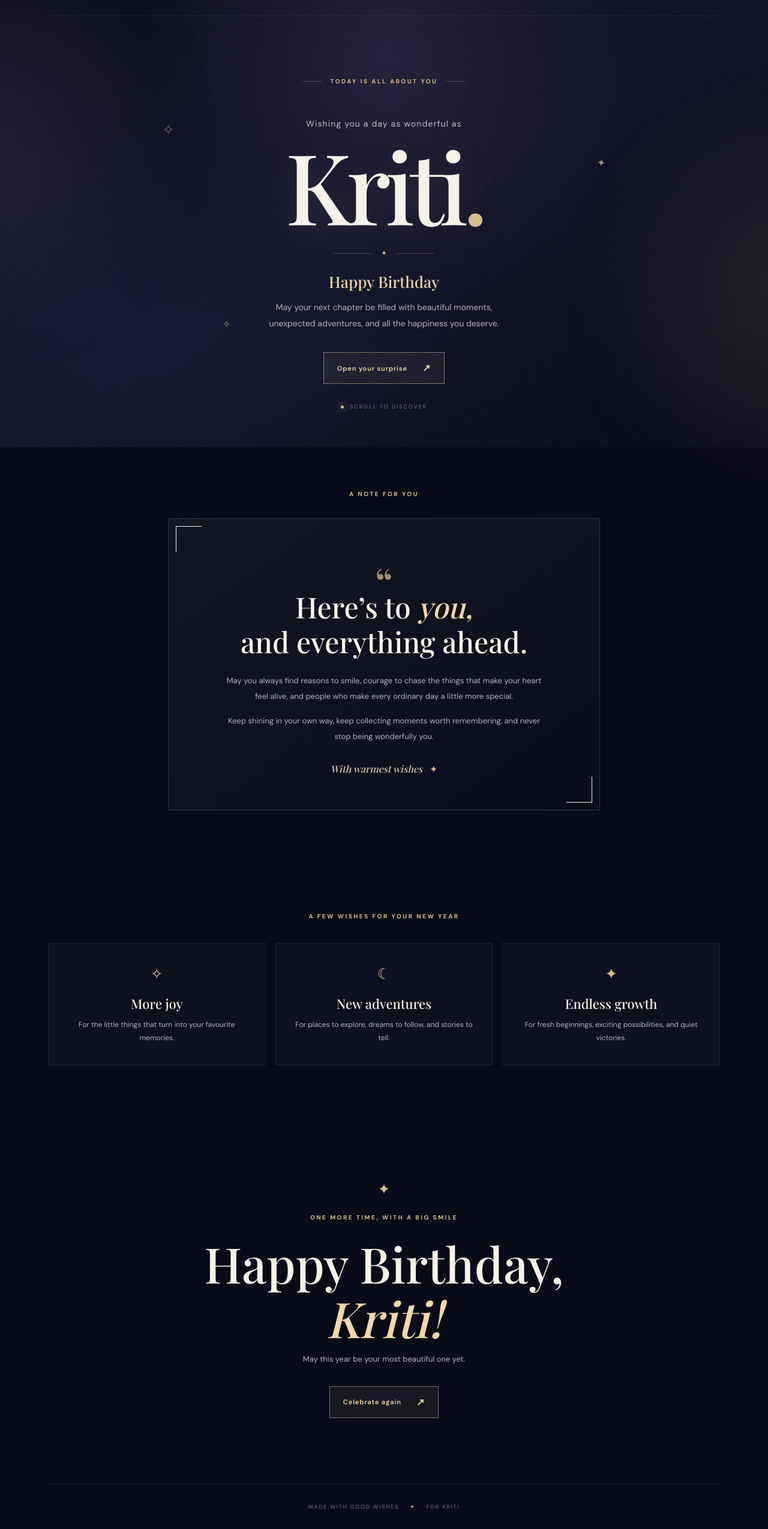
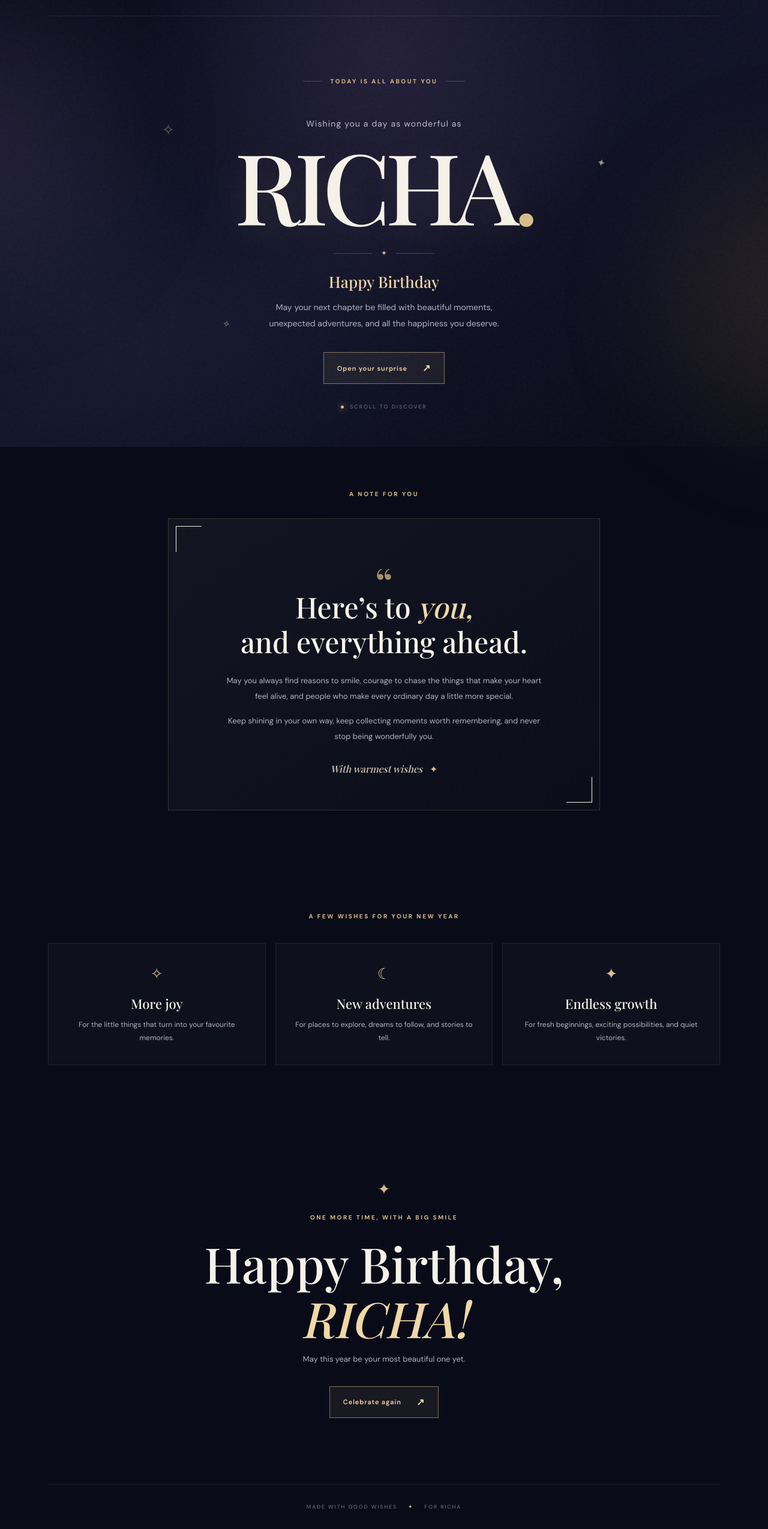
Before and after one commit to kkumar19961223/BirthdayCelebration, a plain HTML site: page index.html in a window 1280 px wide. Shown: the part 55-2604 px from the top of the page at 60% size. Drawn offline with nearby package versions, Linux system fonts and the light colour scheme.

Commit message:
Update index.html

```diff
--- a/index.html
+++ b/index.html
@@ -4,8 +4,8 @@
   <meta charset="UTF-8" />
   <meta name="viewport" content="width=device-width, initial-scale=1.0" />
   <meta name="theme-color" content="#090b18" />
-  <meta name="description" content="A little birthday surprise for Kriti." />
-  <title>Happy Birthday, Kriti ✨</title>
+  <meta name="description" content="A little birthday surprise for RICHA." />
+  <title>Happy Birthday, RICHA ✨</title>
   <link rel="preconnect" href="https://fonts.googleapis.com">
   <link rel="preconnect" href="https://fonts.gstatic.com" crossorigin>
   <link href="https://fonts.googleapis.com/css2?family=DM+Sans:wght@400;500;600;700&family=Playfair+Display:wght@500;600;700&display=swap" rel="stylesheet">
@@ -29,7 +29,7 @@
       <div class="sparkle sparkle-c">✧</div>
 
       <p class="pre-title">Wishing you a day as wonderful as</p>
-      <h1 id="birthday-title">Kriti<span class="title-period">.</span></h1>
+      <h1 id="birthday-title">RICHA<span class="title-period">.</span></h1>
       <div class="birthday-rule"><span></span><i>✦</i><span></span></div>
       <p class="hero-message">Happy Birthday</p>
       <p class="hero-subtitle">May your next chapter be filled with beautiful moments,<br class="desktop-break"> unexpected adventures, and all the happiness you deserve.</p>
@@ -82,7 +82,7 @@
     <section class="closing-section">
       <div class="closing-star">✦</div>
       <p class="closing-overline">ONE MORE TIME, WITH A BIG SMILE</p>
-      <h2>Happy Birthday,<br><em>Kriti!</em></h2>
+      <h2>Happy Birthday,<br><em>RICHA!</em></h2>
       <p>May this year be your most beautiful one yet.</p>
       <button class="replay-button" id="replayButton" type="button">Celebrate again <span>↗</span></button>
     </section>
@@ -90,7 +90,7 @@
     <footer>
       <span>MADE WITH GOOD WISHES</span>
       <span>✦</span>
-      <span>FOR KRITI</span>
+      <span>FOR RICHA</span>
     </footer>
   </main>
 
```
